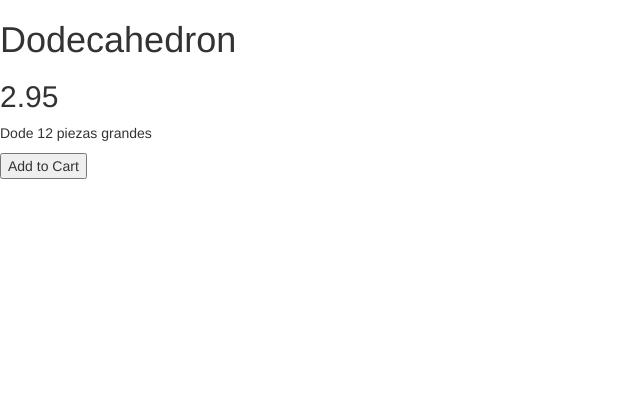
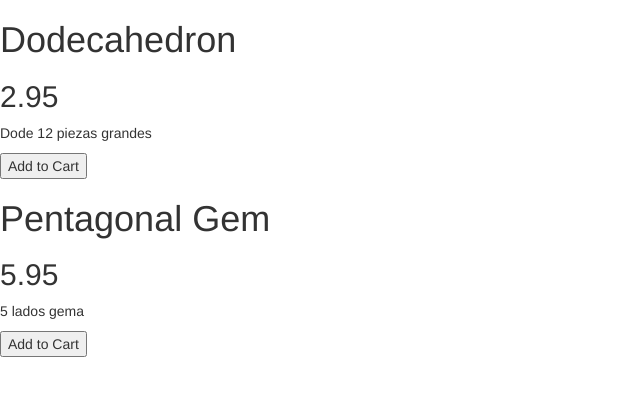
Before and after one commit to victore/holangular, a plain HTML site: page index.html in a window 1280 px wide. Shown: the whole page, without its empty margins (0-640 px from the left). Drawn offline with nearby package versions, Linux system fonts and the light colour scheme.

Commit message:
Hello: Directive-Module-Controller-Expression

```diff
--- a/app.js
+++ b/app.js
@@ -4,13 +4,22 @@
   var app = angular.module('store', [ ]);
 
   app.controller('StoreController', function(){
-    this.product = gem;
+    this.products = gems;
   })
 
-  var gem = {
+  var gems = [
+  {
     name: 'Dodecahedron',
     price: 2.95,
     description: 'Dode 12 piezas grandes',
-    canPurchase: true
+    canPurchase: true,
+  },
+  {
+    name: 'Pentagonal Gem',
+    price: 5.95,
+    description: '5 lados gema',
+    canPurchase: true,
   }
+];
+
 })();
--- a/index.html
+++ b/index.html
@@ -2,21 +2,25 @@
 <head>
   <!-- Latest compiled and minified CSS -->
   <link rel="stylesheet" href="https://maxcdn.bootstrapcdn.com/bootstrap/3.3.4/css/bootstrap.min.css">
+  <!--Jquery -->
+  <script src="https://ajax.googleapis.com/ajax/libs/jquery/2.1.3/jquery.min.js"></script>
   <!-- Latest compiled and minified JavaScript -->
 <script src="https://maxcdn.bootstrapcdn.com/bootstrap/3.3.4/js/bootstrap.min.js"></script>
 </head>
-<body>
-  <!-- Directive      ControllerName     Alias -->
-  <div ng-controller="StoreController as store">
-    <h1> {{store.product.name}} </h1>
-    <h2> {{store.product.price}} </h2>
-    <p> {{store.product.description}} </p>
-    <button ng-show="store.product.canPurchase"> Add to Cart </button>
+<body ng-controller="StoreController as store">
+  <!-- Directive: HTML annotations that trigger JS behaviours -->
+  <!-- Module: Where our application components live -->
+  <!-- Controllers: Where we add application behaviour -->
+  <!-- Expresions: How values get displayed within the page -->
+  <div ng-repeat="product in store.products">
+    <h1> {{product.name}} </h1>
+    <h2> {{product.price}} </h2>
+    <p> {{product.description}} </p>
+    <!--Only shows the AddToCartButton if we have the drug! -->
+    <button ng-show="product.canPurchase">Add to Cart</button>
+  </div>
 
-  </div>
-  {{store.product.description}}
   <script type="text/javascript" src="https://ajax.googleapis.com/ajax/libs/angularjs/1.3.15/angular.min.js" /></script>
-
   <!--Angular module: Where we write pieces of our Angular app -->
   <script type="text/javascript" src="app.js"></script>
 </body>
```
Also changed, not shown: One_product.html (added, +24 -0 lines).
